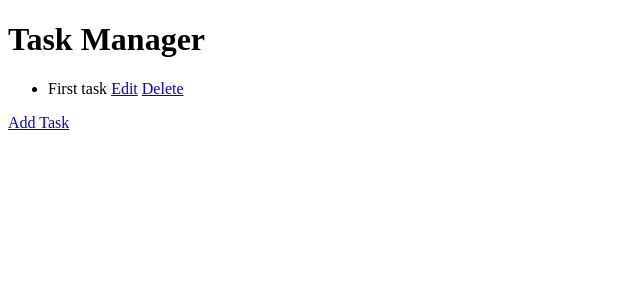
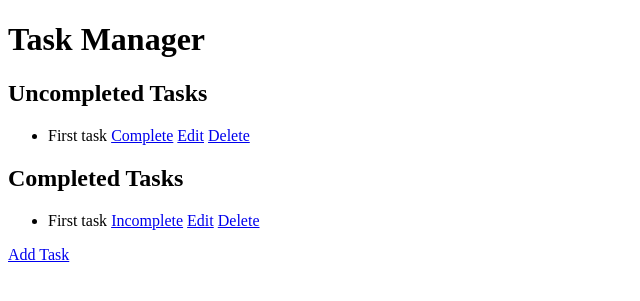
Before and after one commit to reznikily/Task-Manager, a Flask app: template templates/index.html in a window 1280 px wide. Shown: the top 301 px of the page, without its empty margins (0-640 px from the left). Run offline with Flask 3, Linux system fonts and the light colour scheme; the template is opened without the code that fills it: values that come from a table or form of the project are taken from there, others are empty; some libraries are stand-ins or nearby versions.

Commit message:
Add task completion functionality and separate tasks by completion status

```diff
--- a/app.py
+++ b/app.py
@@ -17,14 +17,16 @@
     id = db.Column(db.Integer, primary_key=True)
     content = db.Column(db.String(200), nullable=False)
     description = db.Column(db.Text, nullable=True)
+    completed = db.Column(db.Boolean, default=False, nullable=False)
 
     def __repr__(self):
         return f'<Task {self.id}: {self.content}>'
 
 @app.route('/')
 def index():
-    tasks = Task.query.all()
-    return render_template('index.html', tasks=tasks)
+    uncompleted_tasks = Task.query.filter_by(completed=False).all()
+    completed_tasks = Task.query.filter_by(completed=True).all()
+    return render_template('index.html', uncompleted_tasks=uncompleted_tasks, completed_tasks=completed_tasks)
 
 @app.route('/add', methods=['GET', 'POST'])
 def add_task():
@@ -67,5 +69,26 @@
     if request.method == 'POST' and request.form.get('_method'):
         request.environ['REQUEST_METHOD'] = request.form.get('_method').upper()
 
+@app.route('/complete/<int:task_id>')
+def complete_task(task_id):
+    task = Task.query.get(task_id)
+
+    if task:
+        task.completed = True
+        db.session.commit()
+
+    return redirect(url_for('index'))
+
+@app.route('/incomplete/<int:task_id>')
+def incomplete_task(task_id):
+    task = Task.query.get(task_id)
+
+    if task:
+        task.completed = False
+        db.session.commit()
+
+    return redirect(url_for('index'))
+
+
 if __name__ == '__main__':
     app.run(debug=True)
--- a/templates/index.html
+++ b/templates/index.html
@@ -5,24 +5,31 @@
 </head>
 <body>
     <h1>Task Manager</h1>
+
+    <h2>Uncompleted Tasks</h2>
     <ul>
-        {% for task in tasks %}
+        {% for task in uncompleted_tasks %}
             <li>
                 {{ task.content }}
-                <a href="#" onclick="event.preventDefault(); document.getElementById('edit-form-{{ task.id }}').submit();">Edit</a>
-                <a href="#" onclick="event.preventDefault(); document.getElementById('delete-form-{{ task.id }}').submit();">Delete</a>
-
-                <form id="edit-form-{{ task.id }}" action="/edit/{{ task.id }}" method="get" style="display: none;">
-                    <input type="hidden" name="_csrf_token" value="{{ csrf_token() }}">
-                </form>
-
-                <form id="delete-form-{{ task.id }}" action="/delete/{{ task.id }}" method="post" style="display: none;">
-                    <input type="hidden" name="_csrf_token" value="{{ csrf_token() }}">
-                    <input type="hidden" name="_method" value="DELETE">
-                </form>
+                <a href="/complete/{{ task.id }}">Complete</a>
+                <a href="/edit/{{ task.id }}">Edit</a>
+                <a href="/delete/{{ task.id }}">Delete</a>
             </li>
         {% endfor %}
     </ul>
+
+    <h2>Completed Tasks</h2>
+    <ul>
+        {% for task in completed_tasks %}
+            <li>
+                {{ task.content }}
+                <a href="/incomplete/{{ task.id }}">Incomplete</a>
+                <a href="/edit/{{ task.id }}">Edit</a>
+                <a href="/delete/{{ task.id }}">Delete</a>
+            </li>
+        {% endfor %}
+    </ul>
+
     <a href="/add">Add Task</a>
 </body>
 </html>
```
Also changed, not shown: migrations/versions/caec8916fa79_.py (added, +32 -0 lines), instance/tasks.db.
